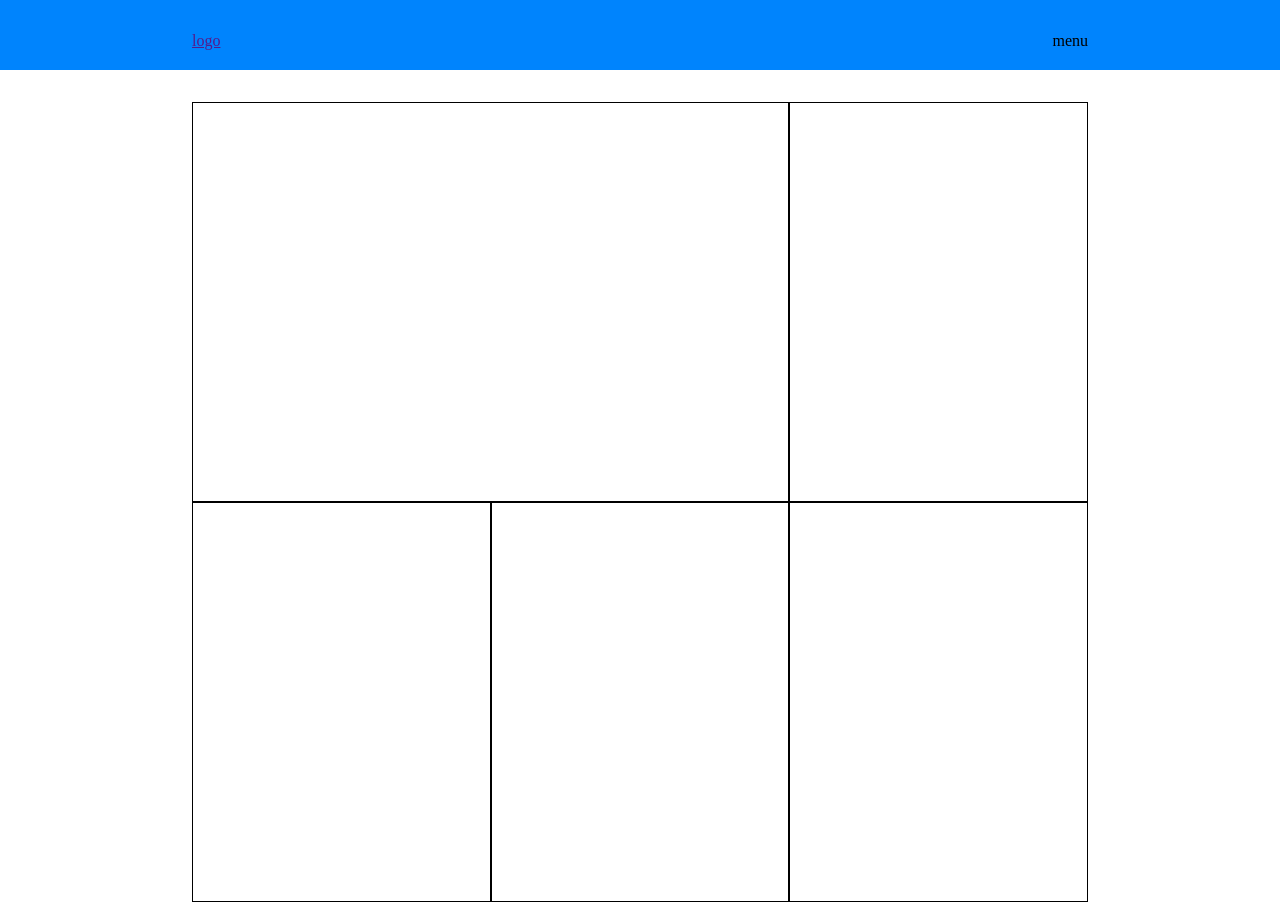
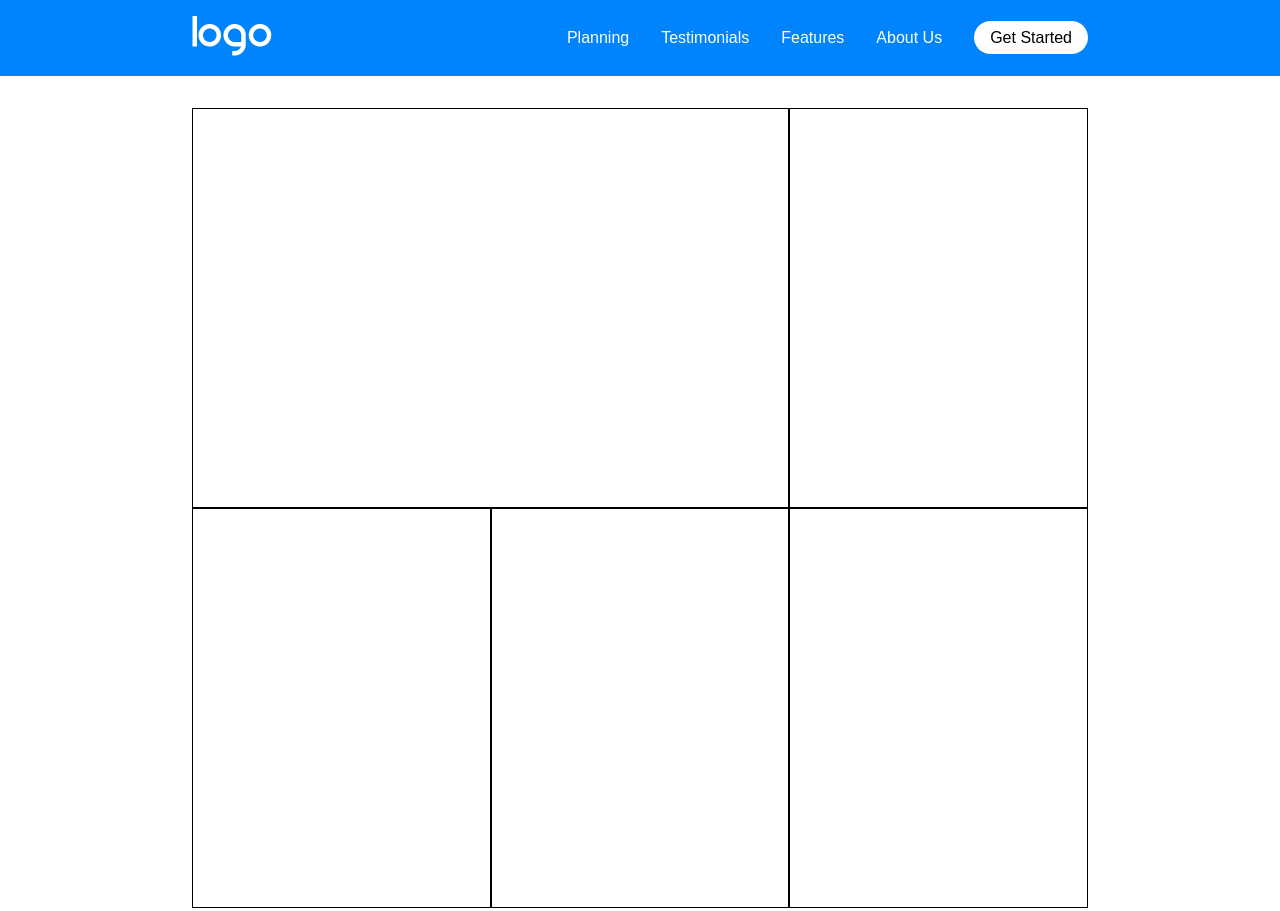
Before and after one commit to Danielateresa/htmlcss-responsive-layout, a plain HTML site: page index.html in a window 1280 px wide. Shown: the top 911 px of the page. Drawn offline with Linux system fonts and the light colour scheme; a web font is replaced by a local one.

Commit message:
Completed header

```diff
--- a/assets/style.css
+++ b/assets/style.css
@@ -16,9 +16,9 @@
 }
 
 /*#region debug*/
-.debug header {
+/* .debug header {
     height: 70px;
-}
+} */
 
 .debug .heading,
 .partner {
@@ -107,6 +107,9 @@
 /*#endregion utilities*/
 
 /*#region common*/
+body {
+    font-family: 'Inria Sans', sans-serif;
+}
 
 /*#endregion common*/
 
@@ -119,7 +122,31 @@ header nav {
     display: flex;
     justify-content: space-between;
     align-items: center;
+}
+
+.nav_container {
+    width: 70%;
+    margin: 0 auto;
     padding: 1rem 0;
+}
+
+.nav_container ul {
+    display: flex;
+    justify-content: space-between;
+    list-style: none;
+    color: var(--light);
+}
+
+.nav_container li {
+    margin-left: 2rem;
+}
+
+.nav_container li a {
+    color: var(--darker);
+    text-decoration: none;
+    background-color: var(--light);
+    padding: 0.5rem 1rem;
+    border-radius: 30px;
 }
 
 /*#endregion header*/
--- a/index.html
+++ b/index.html
@@ -5,15 +5,24 @@
         <meta http-equiv="X-UA-Compatible" content="IE=edge">
         <meta name="viewport" content="width=device-width, initial-scale=1.0">
         <title>Responsive layout</title>
+        <link rel="preconnect" href="https://fonts.googleapis.com">
+        <link rel="preconnect" href="https://fonts.gstatic.com" crossorigin>
+        <link
+            href="https://fonts.googleapis.com/css2?family=Inria+Sans:wght@300;400;700&display=swap"
+            rel="stylesheet">
         <link rel="stylesheet" href="./assets/style.css">
     </head>
     <body class="debug">
 
         <header id="site_header">
-            <nav class="container">
-                <a href="">logo</a>
+            <nav class="nav_container">
+                <a href=""><img src="./assets/img/logo.png" alt="logo"></a>
                 <ul>
-                    menu
+                    <li>Planning</li>
+                    <li>Testimonials</li>
+                    <li>Features</li>
+                    <li>About Us</li>
+                    <li><a href="#">Get Started</a></li>
                 </ul>
 
             </nav>
```
